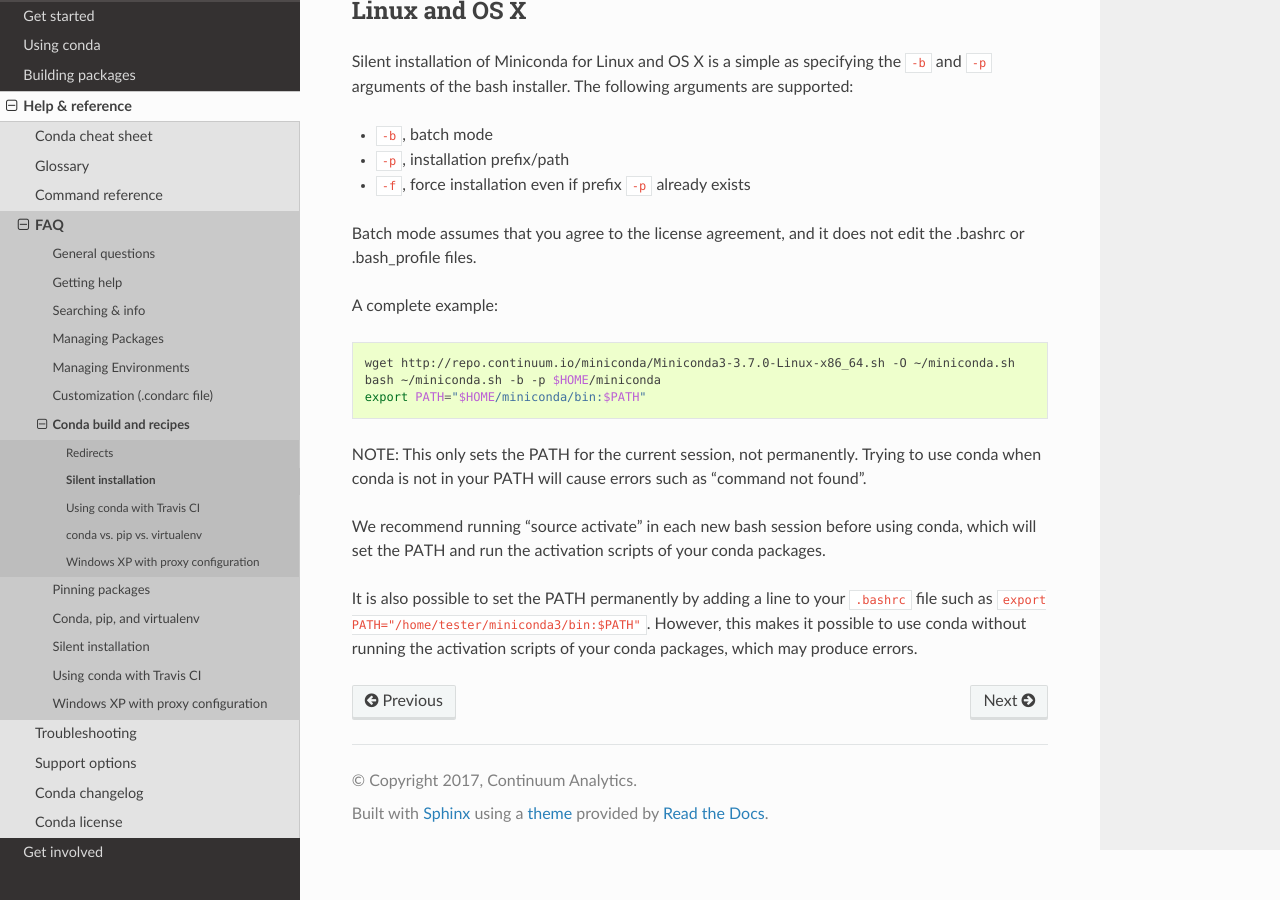
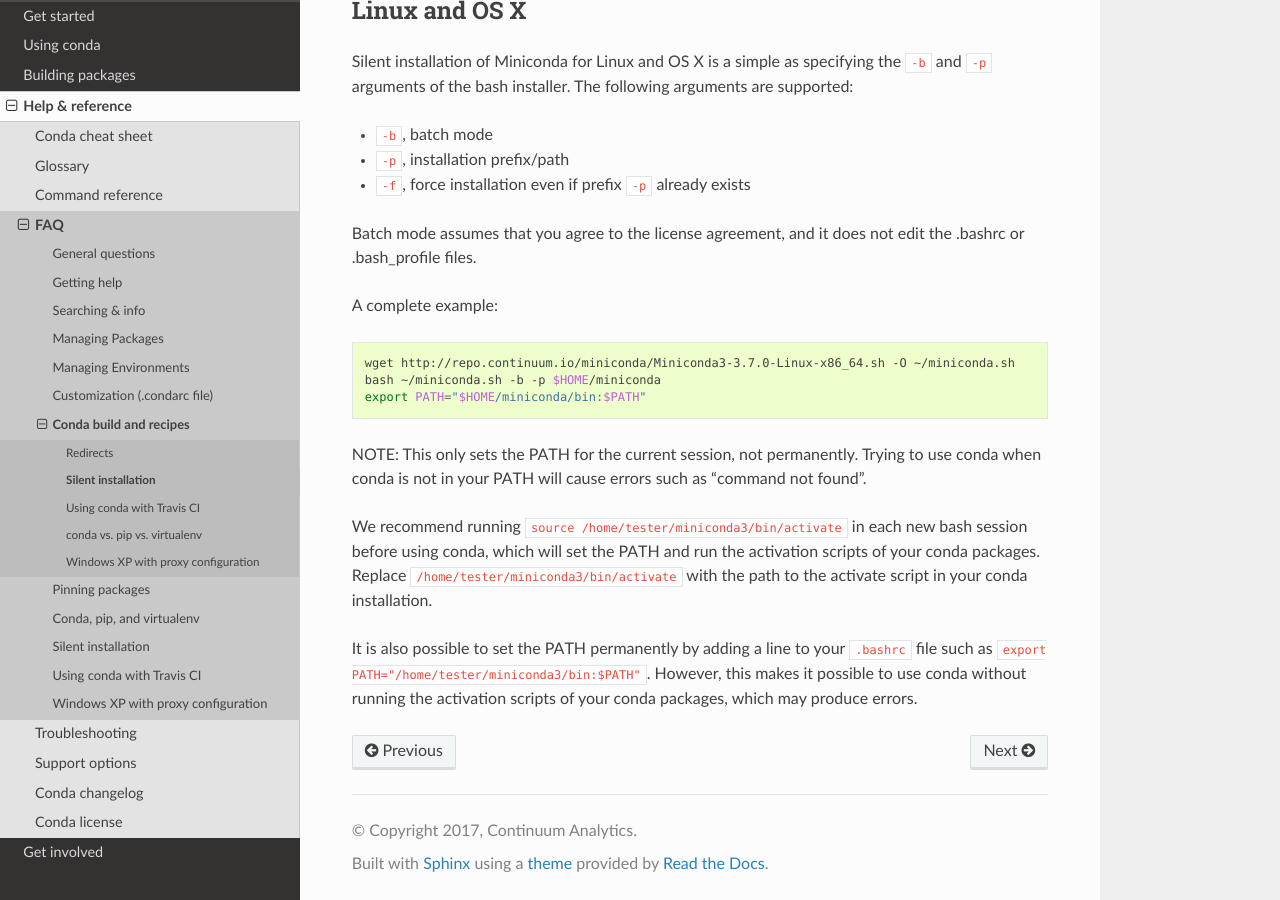
Before and after one commit to conda/conda-docs, a Sphinx documentation site: the page built from docs/source/help/silent.rst, in a window 1280 px wide and 900 px high, scrolled down 1011 px. Built offline with Sphinx 7.4.7 and the Read the Docs theme 2.0.0, drawn with Linux system fonts in a browser that asks for light colours.

Commit message:
fix activate command
fix activate command

```diff
--- a/docs/source/help/silent.rst
+++ b/docs/source/help/silent.rst
@@ -64,9 +64,10 @@
 to use conda when conda is not in your PATH will cause errors such as "command
 not found".
 
-We recommend running "source activate" in each new bash session before using
-conda, which will set the PATH and run the activation scripts of your conda
-packages.
+We recommend running ``source /home/tester/miniconda3/bin/activate`` in each new
+bash session before using conda, which will set the PATH and run the activation
+scripts of your conda packages. Replace ``/home/tester/miniconda3/bin/activate``
+with the path to the activate script in your conda installation.
 
 It is also possible to set the PATH permanently by adding a line to your
 ``.bashrc`` file such as ``export PATH="/home/tester/miniconda3/bin:$PATH"``.
```
